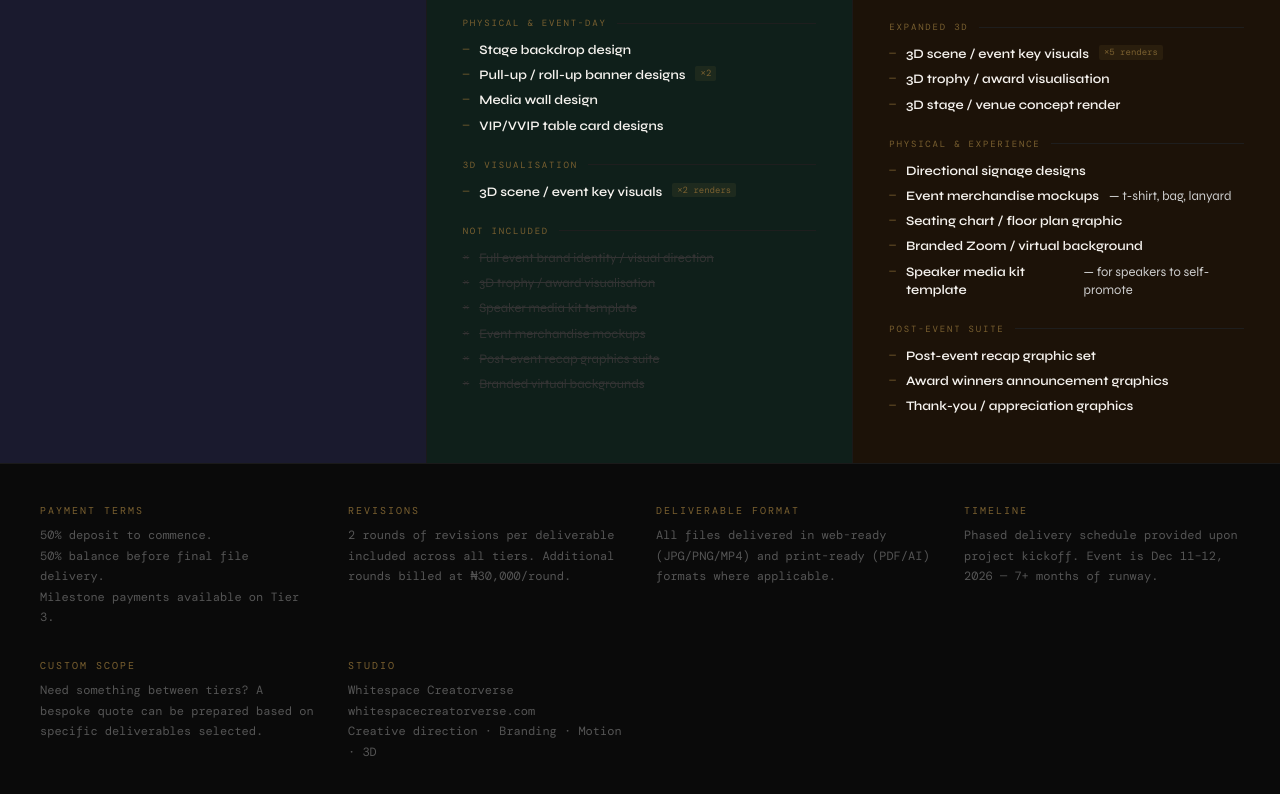
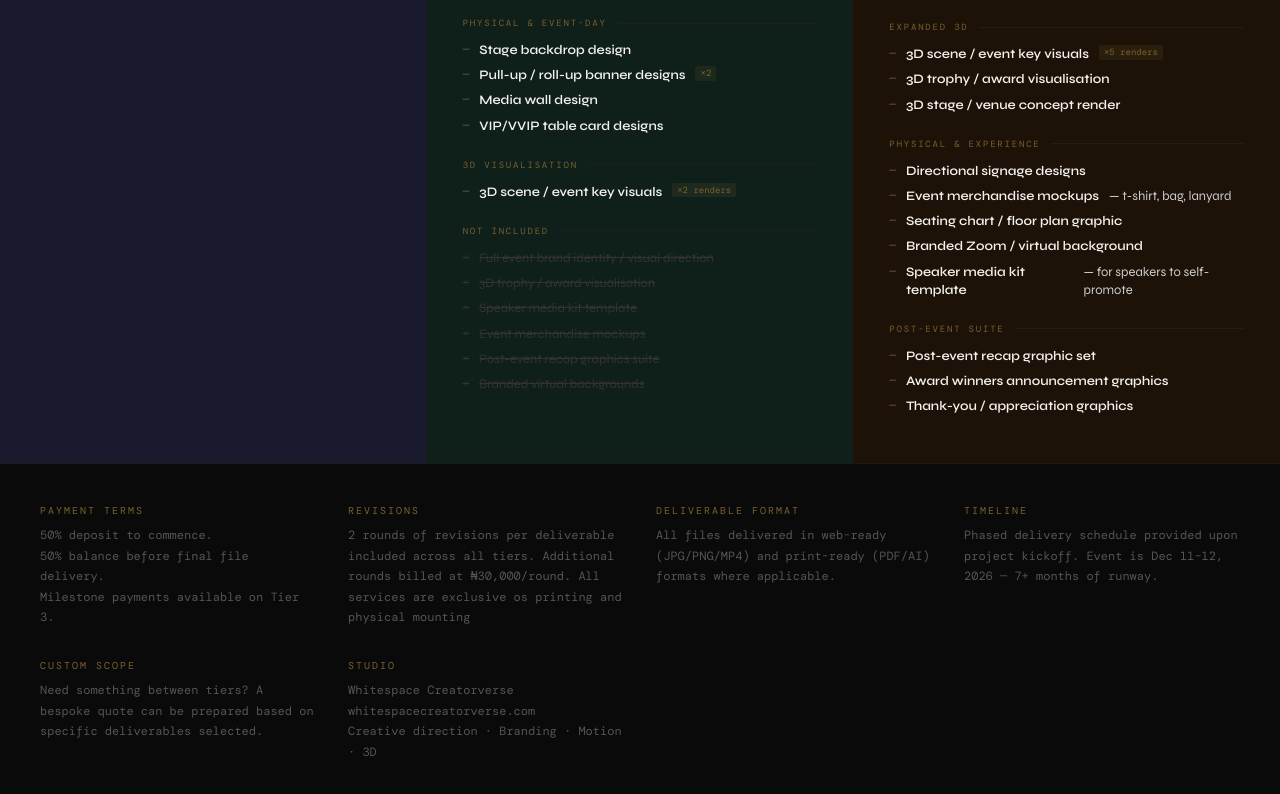
Before and after one commit to femolakarot/Eventbrandingpricing, a plain HTML site: page tiers.html in a window 1280 px wide. Shown: the part 1185-1979 px from the top of the page. Drawn offline with nearby package versions, Linux system fonts and the light colour scheme; a web font is replaced by a local one.

Commit message:
Update revisions note in tiers.html
Added clarification about services being exclusive of printing and physical mounting.

```diff
--- a/tiers.html
+++ b/tiers.html
@@ -501,7 +501,7 @@
   </div>
   <div class="note-block">
     <div class="note-title">Revisions</div>
-    <p>2 rounds of revisions per deliverable included across all tiers. Additional rounds billed at ₦30,000/round.</p>
+    <p>2 rounds of revisions per deliverable included across all tiers. Additional rounds billed at ₦30,000/round. All services are exclusive os printing and physical mounting</p>
   </div>
   <div class="note-block">
     <div class="note-title">Deliverable Format</div>
```
